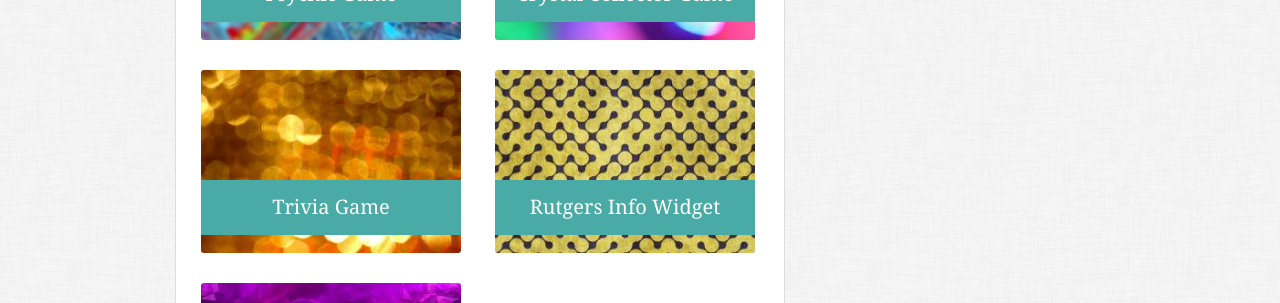
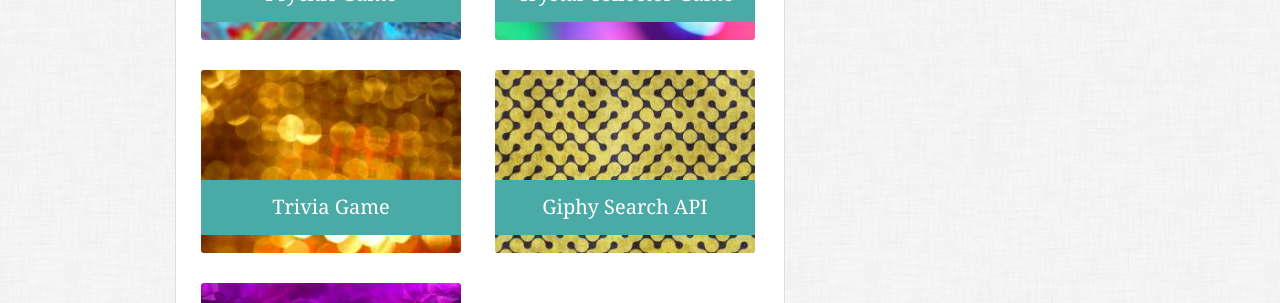
Before and after one commit to zmuenz/Bootstrap-Portfolio, a plain HTML site: page portfolio.html in a window 1280 px wide. Shown: the part 359-662 px from the top of the page. Drawn offline with nearby package versions, Linux system fonts and the light colour scheme.

Commit message:
Added Giphy Search API link

```diff
--- a/portfolio.html
+++ b/portfolio.html
@@ -82,12 +82,14 @@
                             </a>
                         </div>
                         <div class="col-lg-6 col-md-12 col-12 col-sm-12">
-                            <div class="card text-white">
-                                <img class="card-img" src="assets/images/placeholder4.jpg" alt="Card image">
-                                <div class="card-img-overlay">
-                                    <h5 class="card-title">Rutgers Info Widget</h5>
+                            <a href="https://zmuenz.github.io/Giphy-Search/">
+                                <div class="card text-white">
+                                    <img class="card-img" src="assets/images/placeholder4.jpg" alt="Card image">
+                                    <div class="card-img-overlay">
+                                        <h5 class="card-title">Giphy Search API</h5>
+                                    </div>
                                 </div>
-                            </div>
+                            </a>
                         </div>
                     </div>
                     <div class="row">
```
